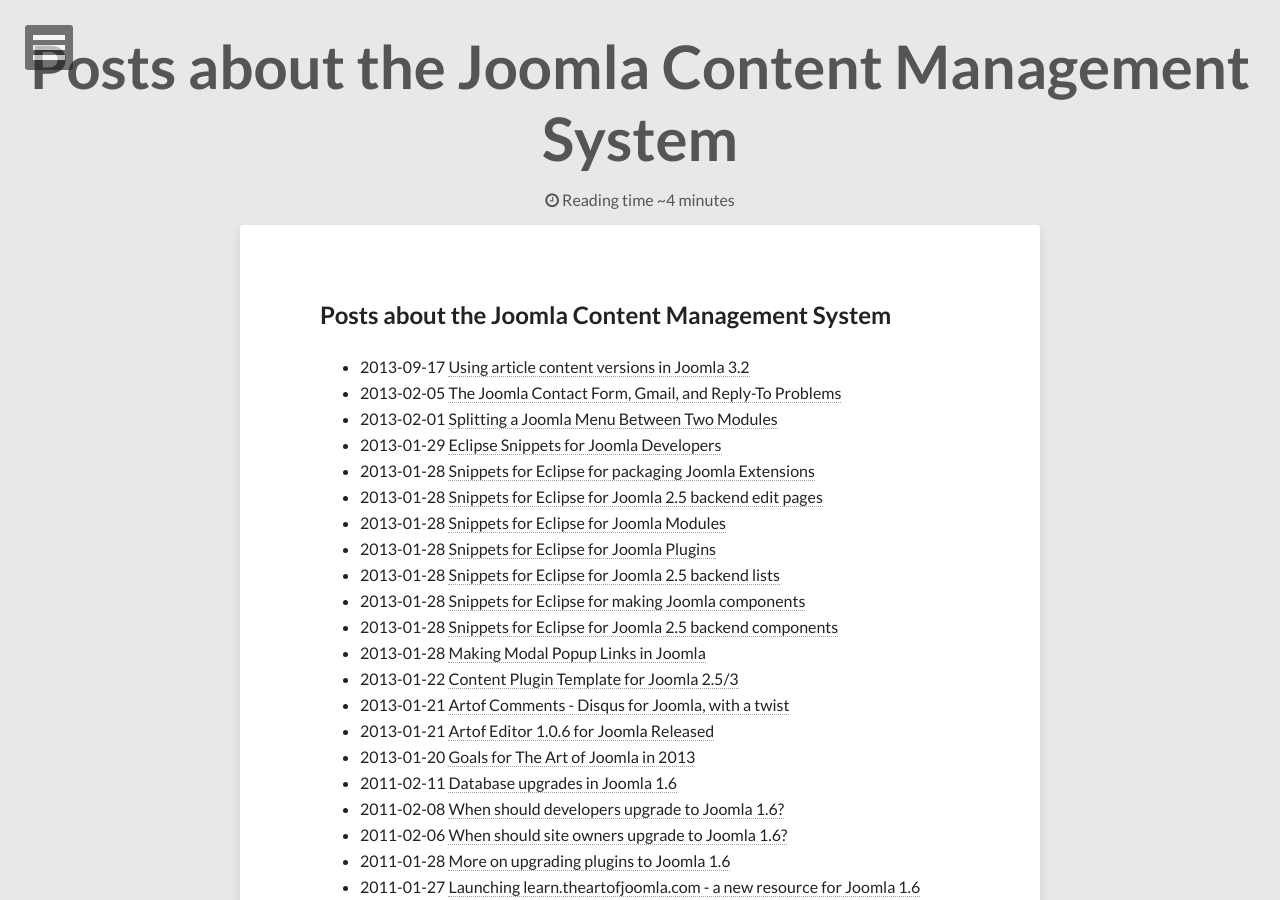
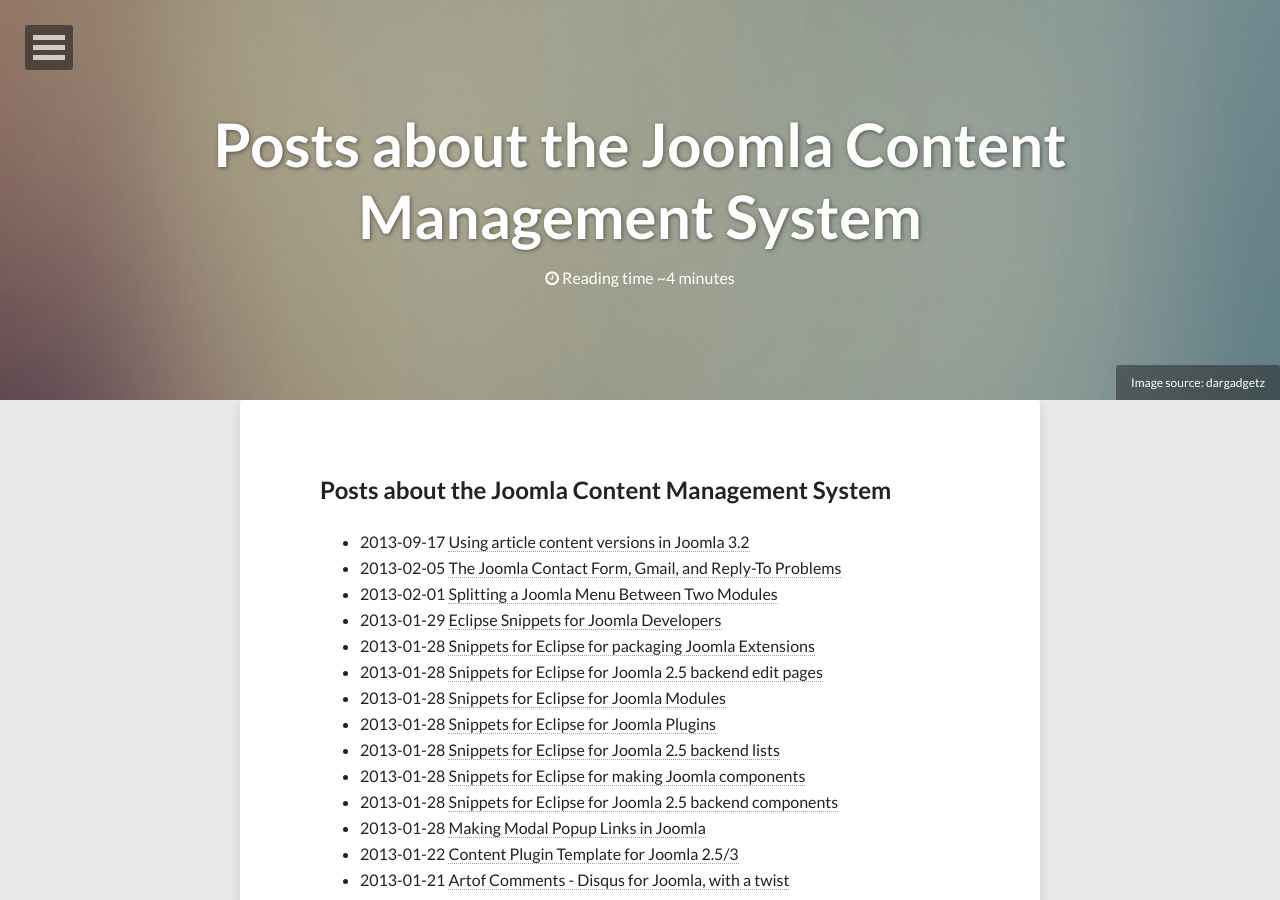
Before and after one commit to eddieajau/eddieajau.github.io, a Jekyll site: the page built from categories/joomla.html, in a window 1280 px wide and 900 px high. Built offline with Jekyll 4.4.1, drawn with Linux system fonts in a browser that asks for light colours; nearby versions of some CDN libraries; comment, search, counter and statistics services are not loaded.

```diff
--- a/_config.yml
+++ b/_config.yml
@@ -1,6 +1,6 @@
 title:            Eddify.me
 description:      Describe your website here.
-disqus_shortname: hpstrtheme
+disqus_shortname: eddifyme
 reading_time:     true
 words_per_minute: 200
 # Your site's domain goes here (eg: //mmistakes.github.io, http://mademistakes.com, etc)
--- a/categories/joomla.html
+++ b/categories/joomla.html
@@ -3,4 +3,8 @@ layout:      category
 catname:     joomla
 title:       Posts about the Joomla Content Management System
 description: Posts by Andrew Eddie about building sites with the Joomla Content Management System.
+image:
+  feature:    abstract-8.jpg
+  credit:     dargadgetz
+  creditlink: http://www.dargadgetz.com/ios-7-abstract-wallpaper-pack-for-iphone-5-and-ipod-touch-retina/
 ---
```
